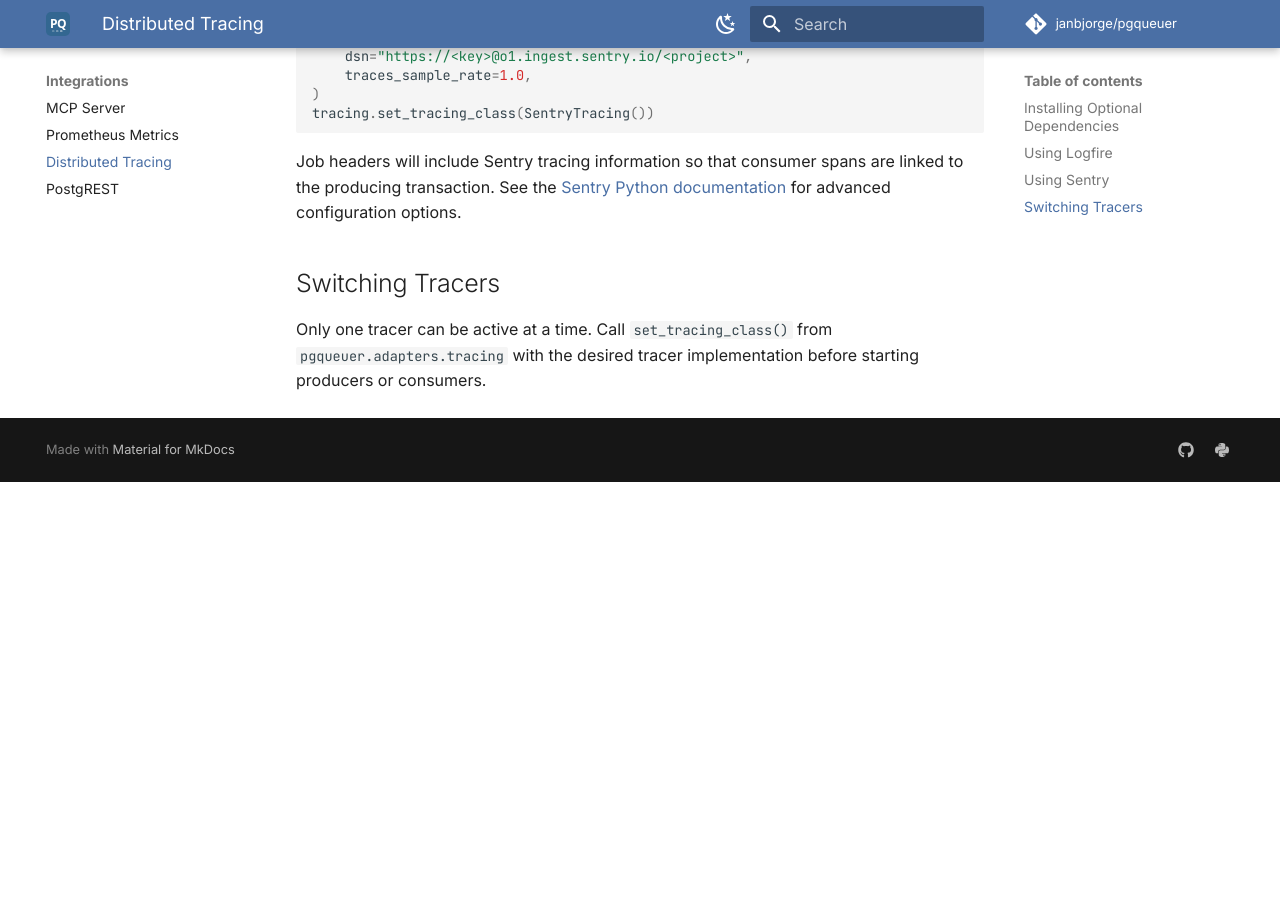
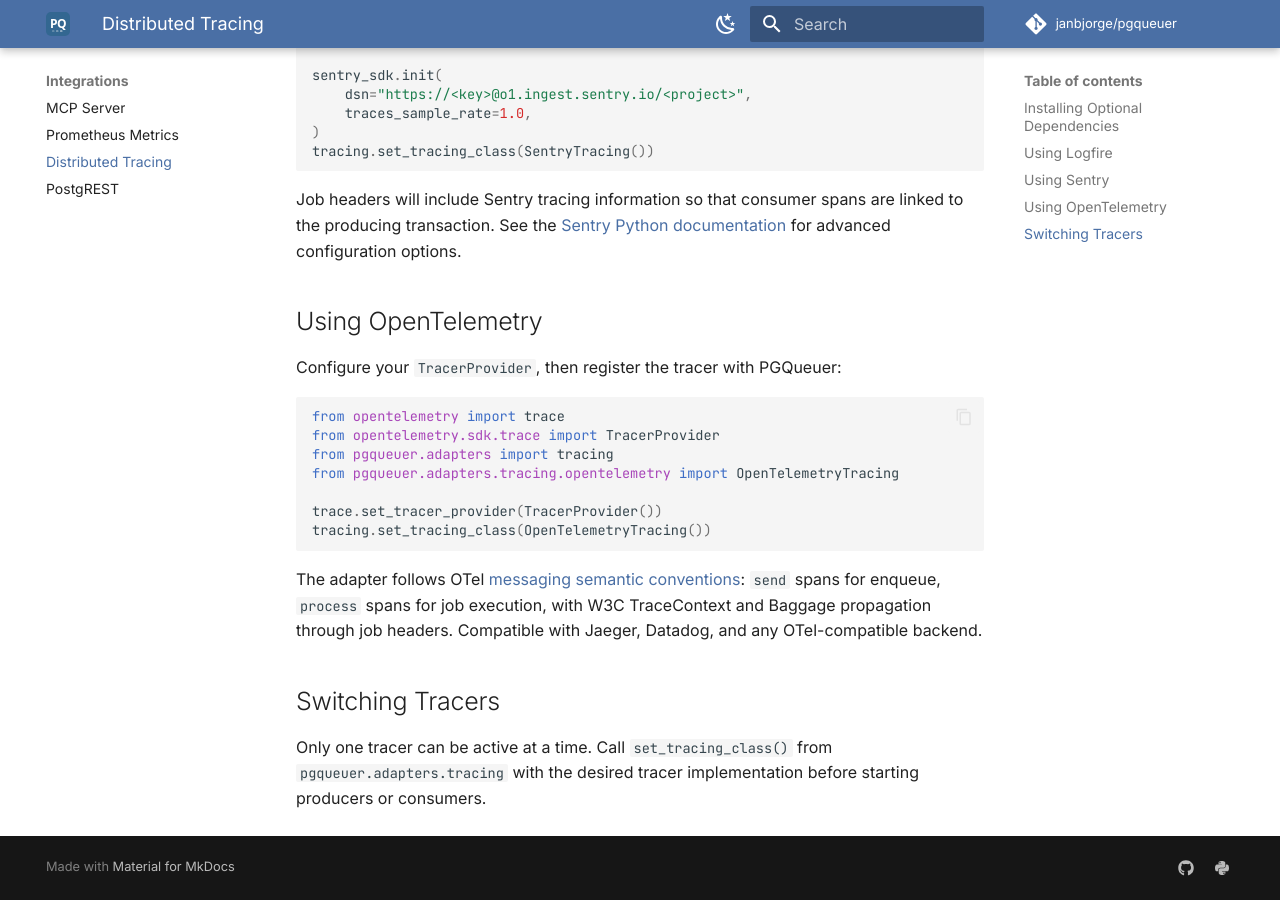
Before and after one commit to janbjorge/pgqueuer, an MkDocs documentation site: the page built from docs/integrations/tracing.md, in a window 1280 px wide and 900 px high, scrolled down 1160 px. Built offline with MkDocs 1.6.1 and Material for MkDocs 9.7.7, drawn with Linux system fonts in a browser that asks for light colours; comment, search, counter and statistics services are not loaded; before the commit the page ends 1642 px from its top, so only the background shows below that; some of the changed text lies outside the part shown.

Commit message:
docs: add OpenTelemetry section to tracing guide
The OpenTelemetryTracing adapter exists with W3C TraceContext propagation
and a pip extra, but was missing from the documentation.

````diff
--- a/docs/integrations/tracing.md
+++ b/docs/integrations/tracing.md
@@ -1,7 +1,8 @@
 # Distributed Tracing
 
 PGQueuer supports distributed tracing through optional integrations with
-[Logfire](https://logfire.pydantic.dev/) and [Sentry](https://docs.sentry.io/).
+[Logfire](https://logfire.pydantic.dev/), [Sentry](https://docs.sentry.io/),
+and [OpenTelemetry](https://opentelemetry.io/).
 These tools allow you to visualize job execution and measure performance across
 producer and consumer boundaries.
 
@@ -11,9 +12,11 @@ producer and consumer boundaries.
 pip install pgqueuer[logfire]
 # or
 pip install pgqueuer[sentry]
+# or
+pip install pgqueuer[opentelemetry]
 ```
 
-You can install both extras simultaneously if you need to switch between them.
+You can install multiple extras simultaneously if you need to switch between them.
 
 ## Using Logfire
 
@@ -58,6 +61,26 @@ the producing transaction. See the
 [Sentry Python documentation](https://docs.sentry.io/platforms/python/)
 for advanced configuration options.
 
+## Using OpenTelemetry
+
+Configure your `TracerProvider`, then register the tracer with PGQueuer:
+
+```python
+from opentelemetry import trace
+from opentelemetry.sdk.trace import TracerProvider
+from pgqueuer.adapters import tracing
+from pgqueuer.adapters.tracing.opentelemetry import OpenTelemetryTracing
+
+trace.set_tracer_provider(TracerProvider())
+tracing.set_tracing_class(OpenTelemetryTracing())
+```
+
+The adapter follows OTel
+[messaging semantic conventions](https://opentelemetry.io/docs/specs/semconv/messaging/messaging-spans/):
+`send` spans for enqueue, `process` spans for job execution, with W3C
+TraceContext and Baggage propagation through job headers. Compatible with
+Jaeger, Datadog, and any OTel-compatible backend.
+
 ## Switching Tracers
 
 Only one tracer can be active at a time. Call `set_tracing_class()` from
````
